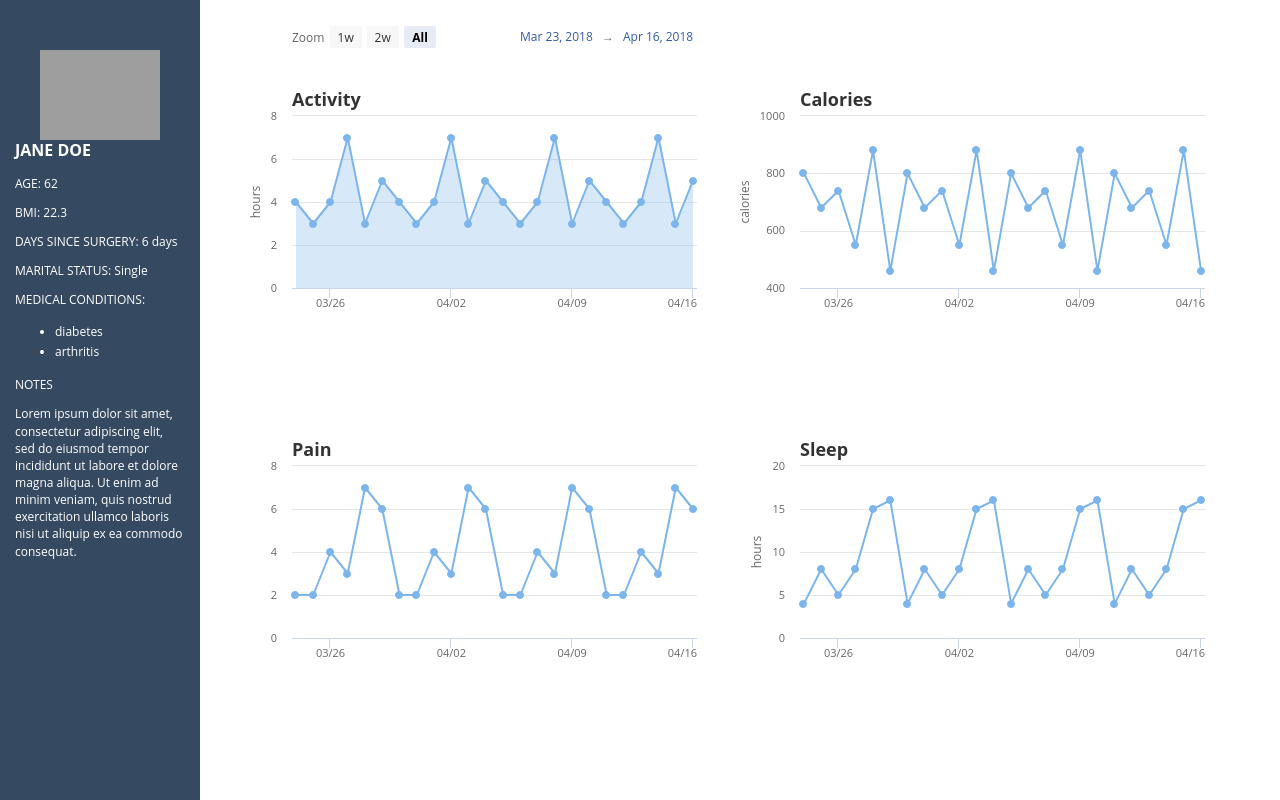
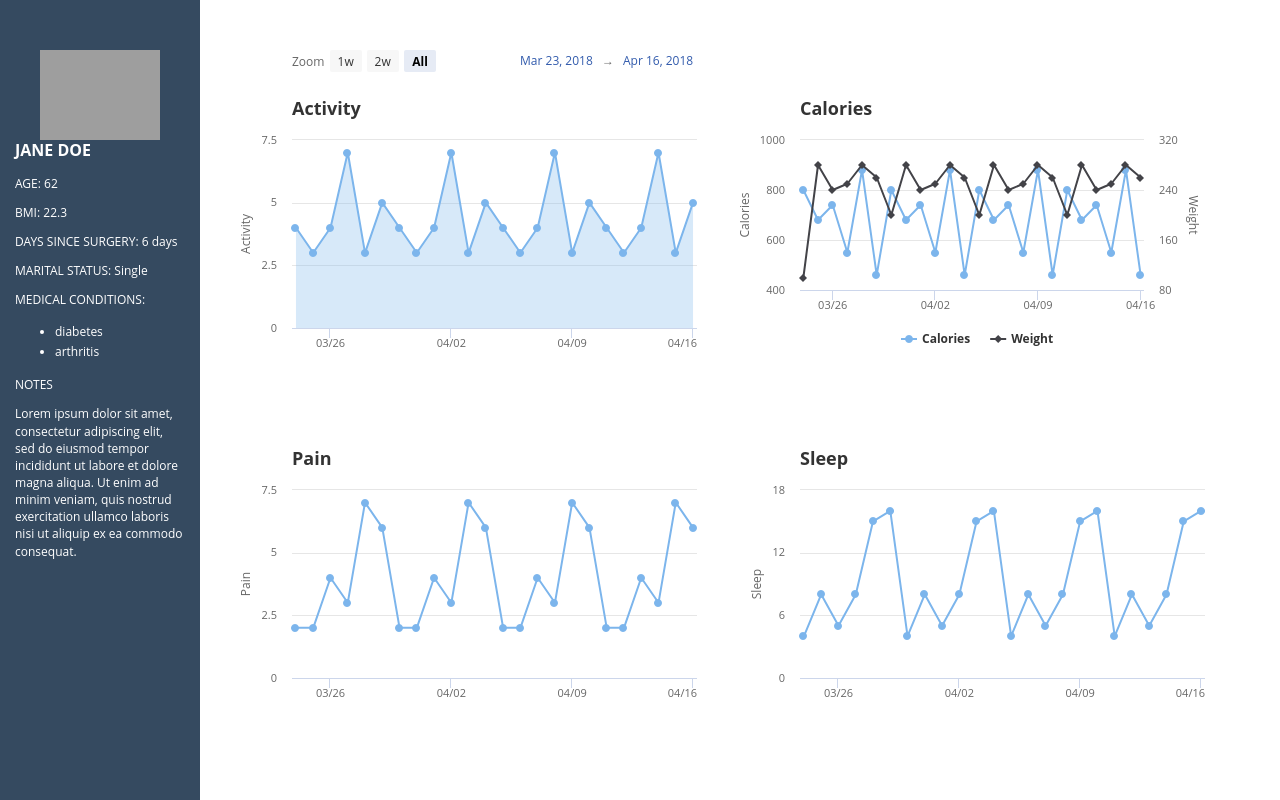
Before and after one commit to drmohan/PGHD, a plain HTML site: page index.html in a window 1280 px wide. Drawn offline with nearby package versions, Linux system fonts and the light colour scheme; grey boxes are pictures that could not be loaded.

Commit message:
added dual axis graph, formatted axes and tooltips

```diff
--- a/data.json
+++ b/data.json
@@ -20,7 +20,16 @@
                 800,680,740,550,880,460],
         "unit": "calories",
         "type": "line",
-        "valueDecimals": 0
+        "valueDecimals1": 0,
+        "name1": "Weight",
+        "data1": [100,280,240,250,280,260,
+                200,280,240,250,280,260,
+                200,280,240,250,280,260,
+                200,280,240,250,280,260],
+        "unit1": "lbs",
+        "type1": "line",
+        "valueDecimals1": 0,
+        "dual": true
     }, {
         "name": "Pain",
         "data": [2,2,4,3,7,6,
--- a/index.css
+++ b/index.css
@@ -35,7 +35,7 @@
     width: 44%;
     height: 350px;
     margin-left: 3%;
-    padding-top: 2%
+    padding-top: 1%
 }
 
 #container {
--- a/main.js
+++ b/main.js
@@ -14,6 +14,7 @@ mouse/touch event handler to bind the charts together.
     $('#container').bind('mousemove touchmove touchstart', function(e) {
         var chart,
             point,
+            point1,
             i;
 
         // Find coordinates within the chart. In case charts are side by side,
@@ -28,7 +29,16 @@ mouse/touch event handler to bind the charts together.
         for (i = 0; i < Highcharts.charts.length; i = i + 1) {
             chart = Highcharts.charts[i];
             point = chart.series[0].searchPoint(e, true); // Get the hovered point
-            if (point) {
+            if (chart.series[1]) {
+                point1 = chart.series[1].searchPoint(e, true); // Get the hovered point
+            }
+            if (point && point1){
+                point.onMouseOver(); // Show the hover marker
+                point1.onMouseOver(); // Show the hover marker
+                chart.tooltip.refresh([point,point1]); // Show the tooltip
+                chart.xAxis[0].drawCrosshair(e, point); // Show the crosshair
+                chart.xAxis[0].drawCrosshair(e, point1); // Show the crosshair
+            } else if (point){
                 point.onMouseOver(); // Show the hover marker
                 chart.tooltip.refresh(point); // Show the tooltip
                 chart.xAxis[0].drawCrosshair(e, point); // Show the crosshair
@@ -84,7 +94,7 @@ $.getJSON(
         $.each(activity.datasets, function (i, dataset) {
 
         	var enabled;
-        	if(i == 0 ) {
+        	if (i == 0) {
         		enabled = true;
         	} else {
         		enabled = false;
@@ -95,13 +105,20 @@ $.getJSON(
                 return [Date.parse(activity.xData[j]), val];
             });
 
+            if (dataset.data1) {
+                dataset.data1 = Highcharts.map(dataset.data1, function (val, j) {
+                    return [Date.parse(activity.xData[j]), val];
+                });
+            }
+
+
             $('<div class="chart">')
                 .appendTo('#container')
                 .highcharts({
                     chart: {
                         marginLeft: 60, // Keep all charts left aligned
-                        spacingTop: 70,
-                        spacingBottom: 40,
+                        spacingTop: 90,
+                        spacingBottom: 0,
                         style: {
                             fontFamily: 'Open Sans'
                         }
@@ -109,7 +126,7 @@ $.getJSON(
                     title: {
                         text: dataset.name,
                         align: 'left',
-                        margin: 0,
+                        margin: 15,
                         x: 50,
                         style: {
                             fontWeight: 'bold'
@@ -138,7 +155,7 @@ $.getJSON(
                         enabled: false
                     },
                     legend: {
-                        enabled: false
+                        enabled: dataset.dual
                     },
                     xAxis: {
                         crosshair: true,
@@ -150,22 +167,29 @@ $.getJSON(
 						   	format: '{value:%m/%d}'
 	                	},
 	                },
-                    yAxis: {
+                    yAxis: [{
                         title: {
-                            text: dataset.unit
+                            text: dataset.name
                         }
-                    },
+                    }, {
+                        title: {
+                            text: dataset.name1 || null
+                        },
+                        opposite: true
+                    }],
                     tooltip: {
                         positioner: function () {
                             return {
                                 // right aligned
-                                x: this.chart.chartWidth - this.label.width,
-                                y: 60 // align to title
+                                // x: this.chart.chartWidth - this.label.width,
+                                x: this.chart.chartWidth - this.label.width - 40,
+                                y: dataset.dual ? 60 : 80 // align to title
                             };
                         },
+                        shared: dataset.dual,
                         borderWidth: 0,
                         backgroundColor: 'none',
-                        pointFormat: '{point.y}',
+                        pointFormat: '<tr><td>{point.y}</td></tr><br/>',
                         headerFormat: '',
                         shadow: false,
                         style: {
@@ -181,7 +205,19 @@ $.getJSON(
                         fillOpacity: 0.3,
                         tooltip: {
                             valueSuffix: ' ' + dataset.unit
-                        }
+                        },
+                        yAxis: 0,
+                    },
+                    {
+                        data: dataset.data1,
+                        name: dataset.name1,
+                        type: dataset.type1,
+                        color: Highcharts.getOptions().colors[i],
+                        fillOpacity: 0.3,
+                        tooltip: {
+                            valueSuffix: ' ' + dataset.unit1
+                        },
+                         yAxis: 1,
                     }]
                 });
         });
```
